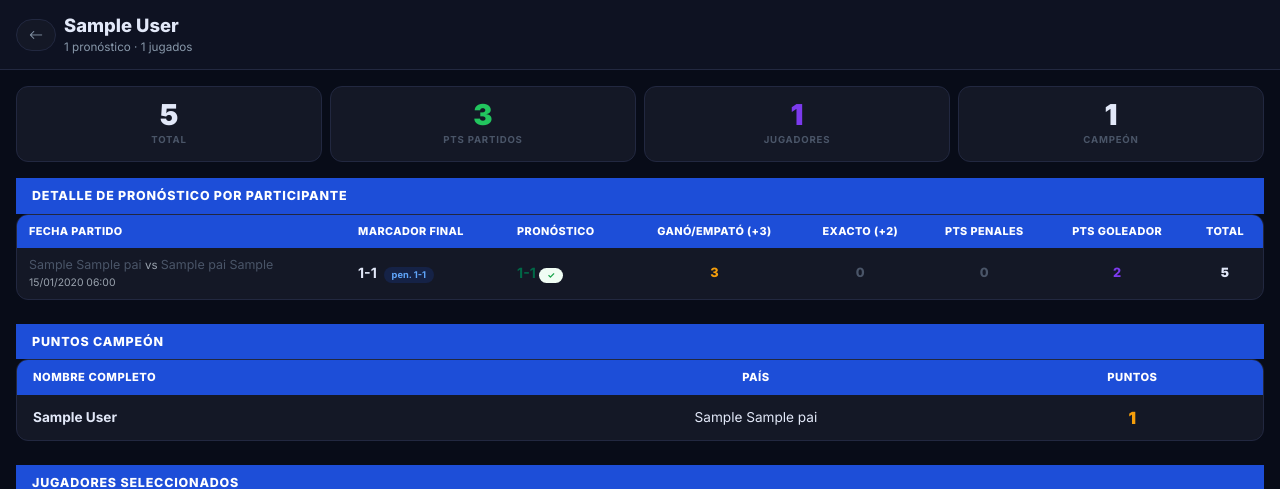
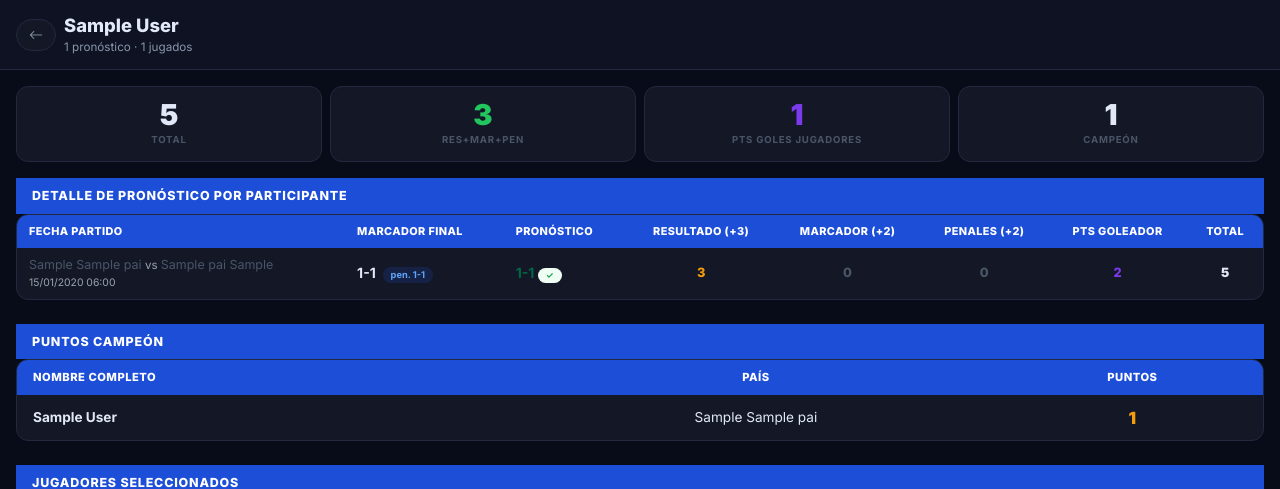
Before and after one commit to crismarbiker/mipolla, a Django app: a page that uses templates/polla/pronosticos_usuario.html in a window 1280 px wide. Shown: the part 57-546 px from the top of the page. Run offline with Django 5.2, Linux system fonts and the light colour scheme; a user stored in the database is signed in; tables that the repository leaves empty hold one stand-in row (values such as "Sample post"); grey boxes marked "Sample" are stand-in pictures.

Commit message:
Ajustar etiquetas en detalle de pronóstico por participante
- 'Pts Partidos' → 'Res+Mar+Pen'
- 'Jugadores' → 'Pts Goles Jugadores'
- 'Ganó/Empató (+3)' → 'Resultado (+3)'
- 'Exacto (+2)' → 'Marcador (+2)'
- 'Pts Penales' → 'Penales (+2)'

Co-Authored-By: Claude Sonnet 4.6 <noreply@anthropic.com>

```diff
--- a/templates/polla/pronosticos_usuario.html
+++ b/templates/polla/pronosticos_usuario.html
@@ -26,13 +26,13 @@
   <div class="col-3">
     <div class="stat-card">
       <div class="stat-num text-green">{{ pts_pronosticos }}</div>
-      <div class="stat-lbl">Pts Partidos</div>
+      <div class="stat-lbl">Res+Mar+Pen</div>
     </div>
   </div>
   <div class="col-3">
     <div class="stat-card">
       <div class="stat-num" style="color:#7c3aed;">{{ pts_goleador_total }}</div>
-      <div class="stat-lbl">Jugadores</div>
+      <div class="stat-lbl">Pts Goles Jugadores</div>
     </div>
   </div>
   <div class="col-3">
@@ -53,9 +53,9 @@
           <th class="left">Fecha Partido</th>
           <th class="left">Marcador Final</th>
           <th class="left">Pronóstico</th>
-          <th>Ganó/Empató (+3)</th>
-          <th>Exacto (+2)</th>
-          <th>Pts Penales</th>
+          <th>Resultado (+3)</th>
+          <th>Marcador (+2)</th>
+          <th>Penales (+2)</th>
           <th>Pts Goleador</th>
           <th>Total</th>
         </tr>
```
